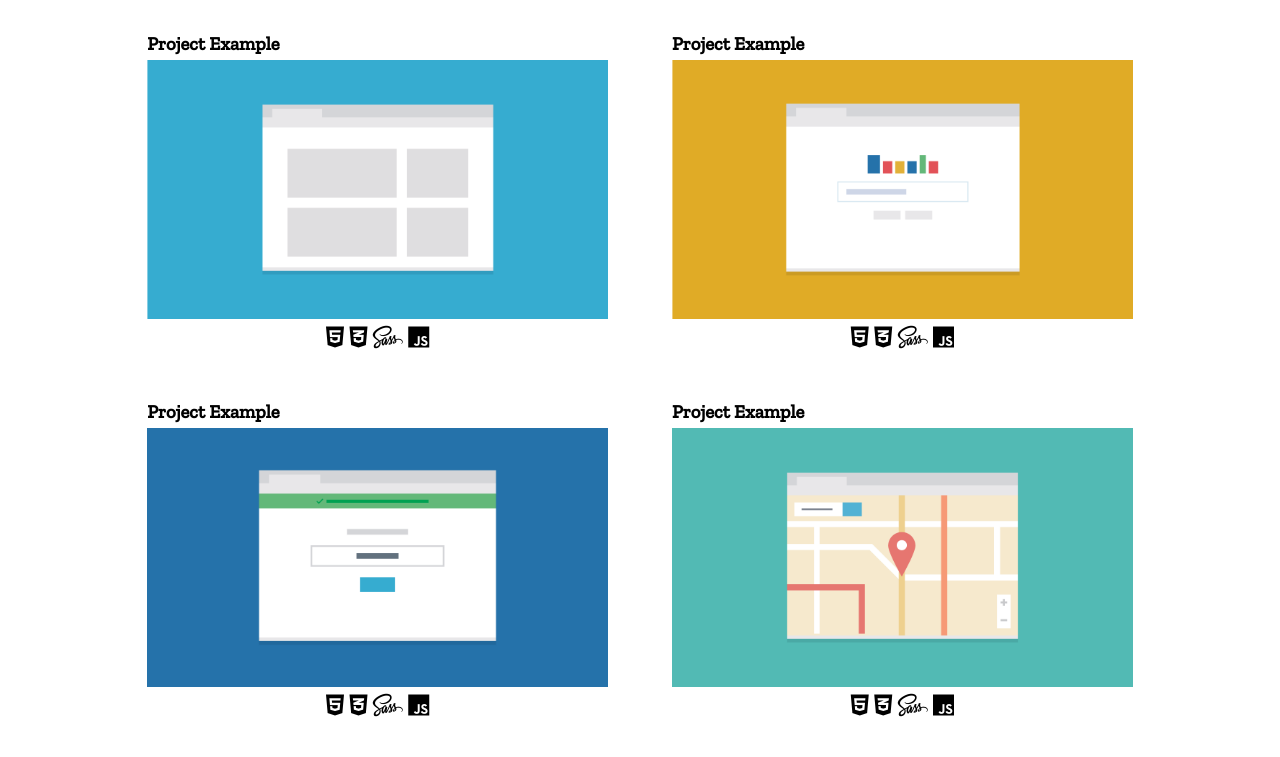
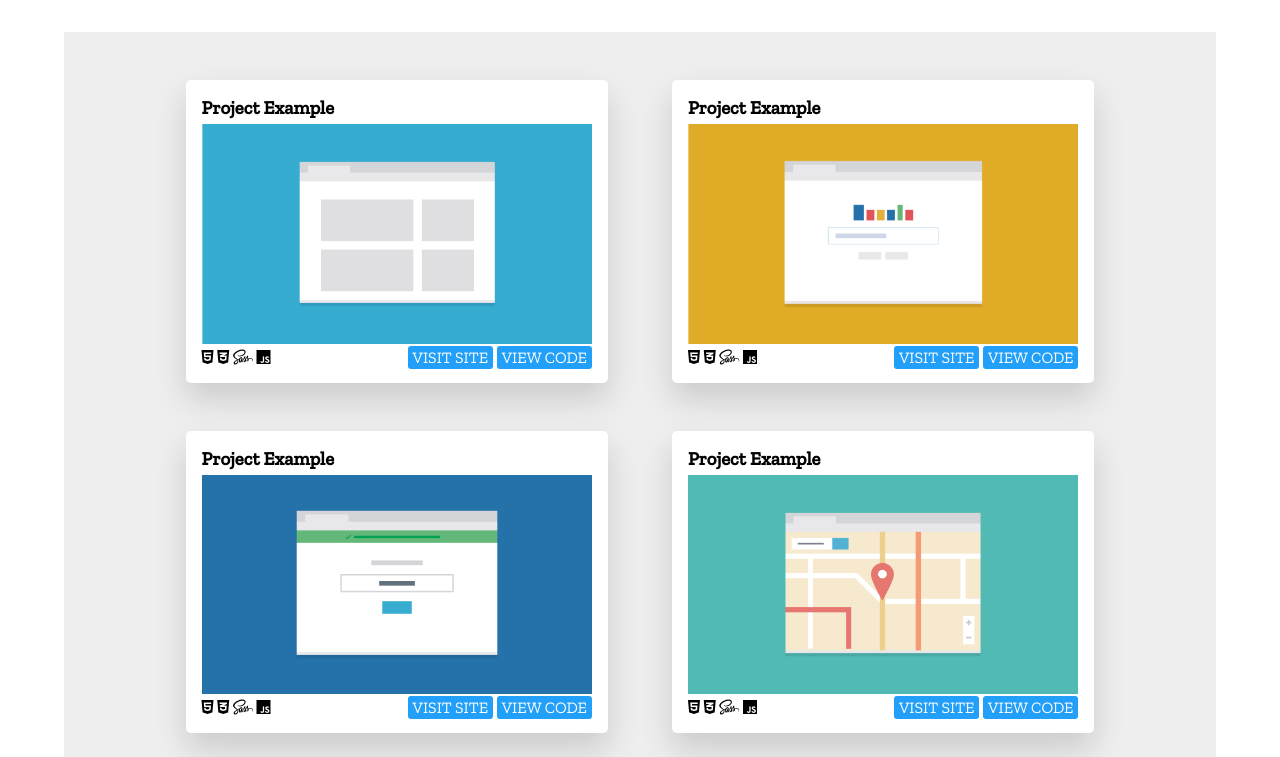
Before and after one commit to ryan-puffer/portfolio, a plain HTML site: page index.html in a window 1280 px wide. Shown: the part 1103-1860 px from the top of the page. Drawn offline with nearby package versions, Linux system fonts and the light colour scheme.

Commit message:
add card styling for projects

```diff
--- a/index.html
+++ b/index.html
@@ -37,52 +37,72 @@
             <div class="project-thumbnail">
                 <h3>Project Example</h3>
                 <a href="#"><img src="images/portfolio-1.png" alt="project"></a>
-                <div class="icons">
-                    <p class="field">
+                <div class="icons-card">
+                    <p class="field-card">
                         <i class="fab fa-html5"></i>
                         <i class="fab fa-css3-alt"></i>
                         <i class="fab fa-sass"></i>
                         <i class="fab fa-js"></i>
                     </p>
+                    <div class="buttons">
+                        <a href="#" class="card-button">Visit Site</a>
+                        <a href="#" class="card-button">View Code</a>
+                    </div>
+
                 </div>
             </div>
 
             <div class="project-thumbnail">
                 <h3>Project Example</h3>
                 <a href="#"><img src="images/portfolio-2.png" alt="project"></a>
-                <div class="icons">
-                    <p class="field">
+                <div class="icons-card">
+                    <p class="field-card">
                         <i class="fab fa-html5"></i>
                         <i class="fab fa-css3-alt"></i>
                         <i class="fab fa-sass"></i>
                         <i class="fab fa-js"></i>
                     </p>
+                    <div class="buttons">
+                        <a href="#" class="card-button">Visit Site</a>
+                        <a href="#" class="card-button">View Code</a>
+                    </div>
+
                 </div>
             </div>
 
             <div class="project-thumbnail">
                 <h3>Project Example</h3>
                 <a href="#"><img src="images/portfolio-3.png" alt="project"></a>
-                <div class="icons">
-                    <p class="field">
+                <div class="icons-card">
+                    <p class="field-card">
                         <i class="fab fa-html5"></i>
                         <i class="fab fa-css3-alt"></i>
                         <i class="fab fa-sass"></i>
                         <i class="fab fa-js"></i>
                     </p>
+                    <div class="buttons">
+                        <a href="#" class="card-button">Visit Site</a>
+                        <a href="#" class="card-button">View Code</a>
+                    </div>
+
                 </div>
             </div>
 
             <div class="project-thumbnail">
                 <h3>Project Example</h3>
                 <a href="#"><img src="images/portfolio-4.png" alt="project"></a>
-                <div class="icons">
-                    <p class="field">
+                <div class="icons-card">
+                    <p class="field-card">
                         <i class="fab fa-html5"></i>
                         <i class="fab fa-css3-alt"></i>
                         <i class="fab fa-sass"></i>
                         <i class="fab fa-js"></i>
                     </p>
+                    <div class="buttons">
+                        <a href="#" class="card-button">Visit Site</a>
+                        <a href="#" class="card-button">View Code</a>
+                    </div>
+
                 </div>
             </div>
         </section>
--- /dev/null
+++ b/scss/abstracts/_mixins.scss
@@ -0,0 +1,7 @@
+@mixin clearfix {
+	&::after {
+		content: '';
+		display: table;
+		clear: both;
+	}
+}
--- a/scss/components/_buttons.scss
+++ b/scss/components/_buttons.scss
@@ -10,3 +10,12 @@
 	color: white;
 	box-shadow: 0 .5rem 1rem rgba(black, .25);
 }
+
+.card-button {
+	text-decoration: none;
+	color: white;
+	background-color: #229ff8;
+	padding: 2px 5px;
+	text-transform: uppercase;
+	border-radius: 3px;
+}
--- a/scss/layout/_home.scss
+++ b/scss/layout/_home.scss
@@ -4,7 +4,7 @@
 	flex-direction: column;
 	align-items: center;
 	justify-content: center;
-	width: 90%;
+	width: 100%;
 	margin: 0 auto;
 	font-size: 1rem;
 	h3 {
@@ -12,13 +12,34 @@
 	}
 }
 
+.work {
+	background-color: #eee;
+	padding: 3rem;
+}
+
 .project-thumbnail {
-	width: 90%;
+	width: 100%;
+	background-color: white;
+	padding: 1rem;
+	border-radius: 5px;
+	box-shadow: 0 1rem 2rem rgba(black, .15);
 	img {
 		width: 100%;
 		margin: 0 auto;
 		height: auto;
 	}
+}
+
+.icons-card {
+	@include clearfix;
+	.field-card {
+		float: left;
+	}
+}
+
+.buttons {
+	text-align: right;
+	float: right;
 }
 
 .profile-image {
--- a/scss/main.scss
+++ b/scss/main.scss
@@ -1,3 +1,4 @@
+@import "abstracts/mixins";
 @import "base/base";
 @import "layout/header";
 @import "components/buttons";
```
Also changed, not shown: css/main.css, 2 other files.
